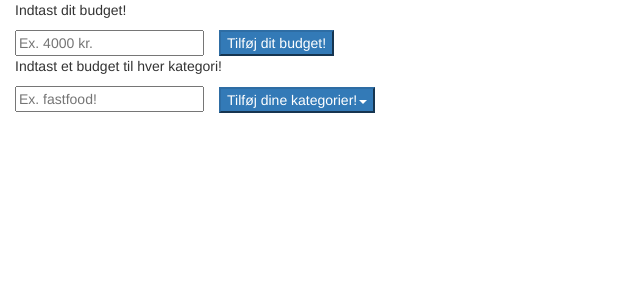
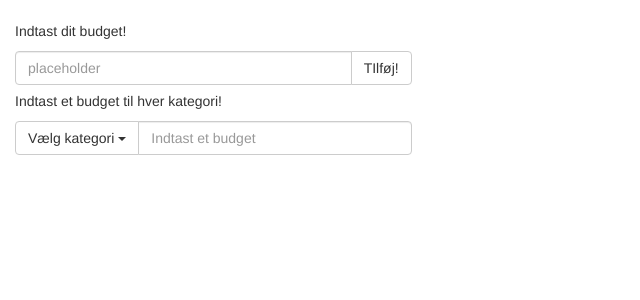
Before and after one commit to magnusbrok/Expense-Tracker-FrontEnd, an Angular app: page / in a window 1280 px wide. Shown: the top 300 px of the page, without its empty margins (0-640 px from the left). Built offline with nearby package versions, Linux system fonts and the light colour scheme.

Commit message:
Updated version of budget

```diff
--- a/src/app/budget/budget.component.html
+++ b/src/app/budget/budget.component.html
@@ -1,25 +1,33 @@
-<div class="col-xs-12">
+<div class="form-group">
+  <label class="col-md-12"></label>
+  <div class="col-md-4">
     <p>Indtast dit budget!</p>
-  <input placeholder="Ex. 4000 kr.">
-  <span style="padding-left: 15px;"></span>
-  <button class=" btn-primary">Tilføj dit budget!</button>
+    <div class="input-group">
+      <input class="form-control" placeholder="placeholder" type="text">
+      <div class="input-group-btn" >
+        <button  class="btn btn-default" type="button">
+          TIlføj!
+        </button>
       </div>
-
-<div class="col-xs-12" >
+    </div>
+  </div>
+  <label class="col-md-12"></label>
+  <div class="col-md-4">
     <p>Indtast et budget til hver kategori!</p>
-  <input placeholder="Ex. fastfood!">
-  <span style="padding-left: 15px;"></span>
-  <div class="btn-group"
-       appDropDownMenu>
-    <button type="button"
-            class="btn-primary dropdown-toggle">
-      Tilføj dine kategorier!<span class="caret"></span>
+    <div class="input-group">
+      <div class="input-group-btn" appDropDownMenu>
+        <button type="button" class="btn btn-default dropdown-toggle" data-toggle="dropdown" >
+          Vælg kategori
+          <span class="caret"></span>
         </button>
-    <ul class="dropdown-menu">
+        <ul class="dropdown-menu form-control-static">
           <li><a style="cursor: pointer"href="#">Fødevarer</a></li>
           <li><a href="#">Faste regninger</a></li>
           <li><a href="#">Hygge</a></li>
           <li><a href="#">Andet</a></li>
         </ul>
       </div>
+      <input class="form-control" placeholder="Indtast et budget" type="text">
     </div>
+  </div>
+</div>
```
Lines whose indentation alone changed are shown as unchanged.
